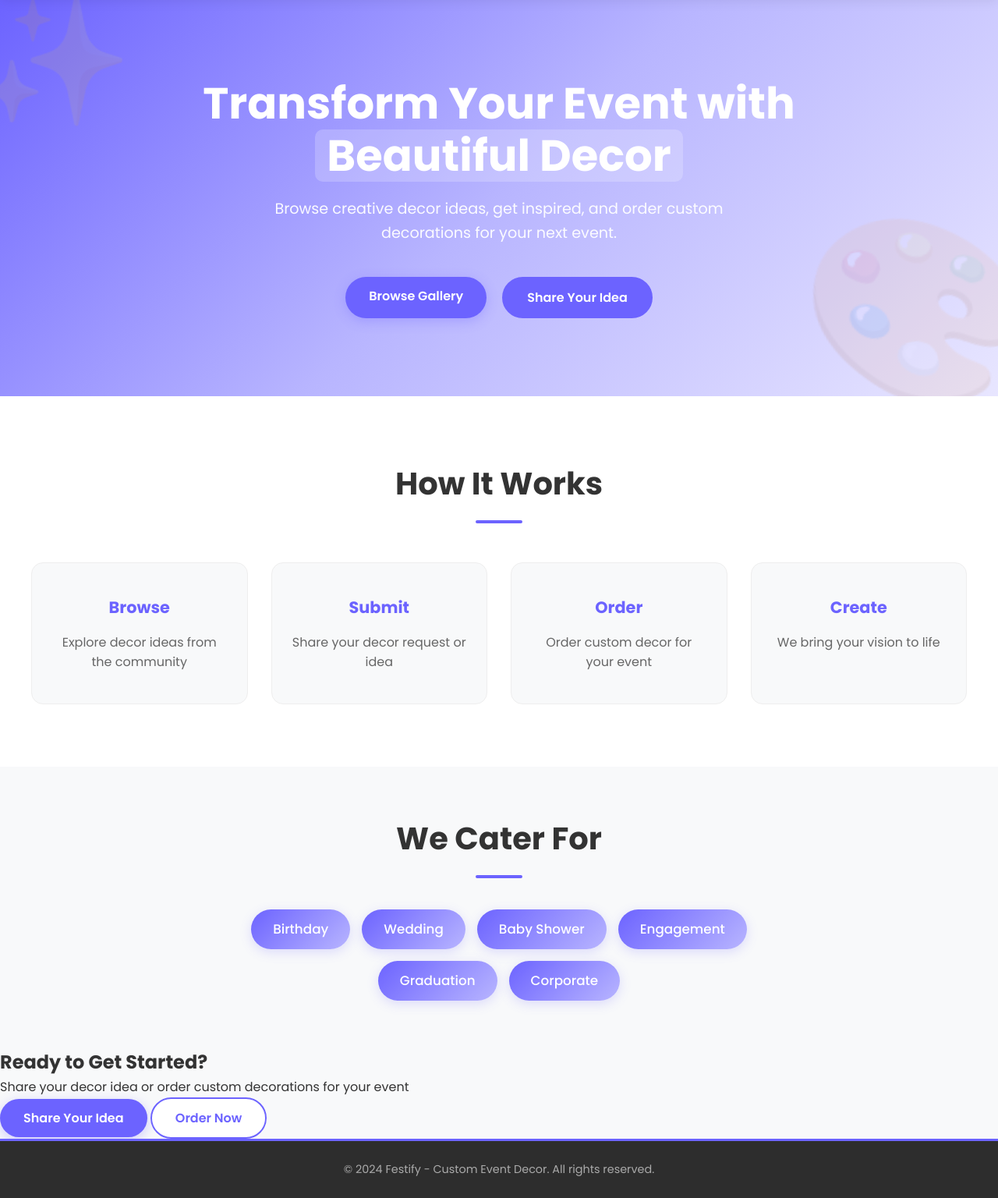
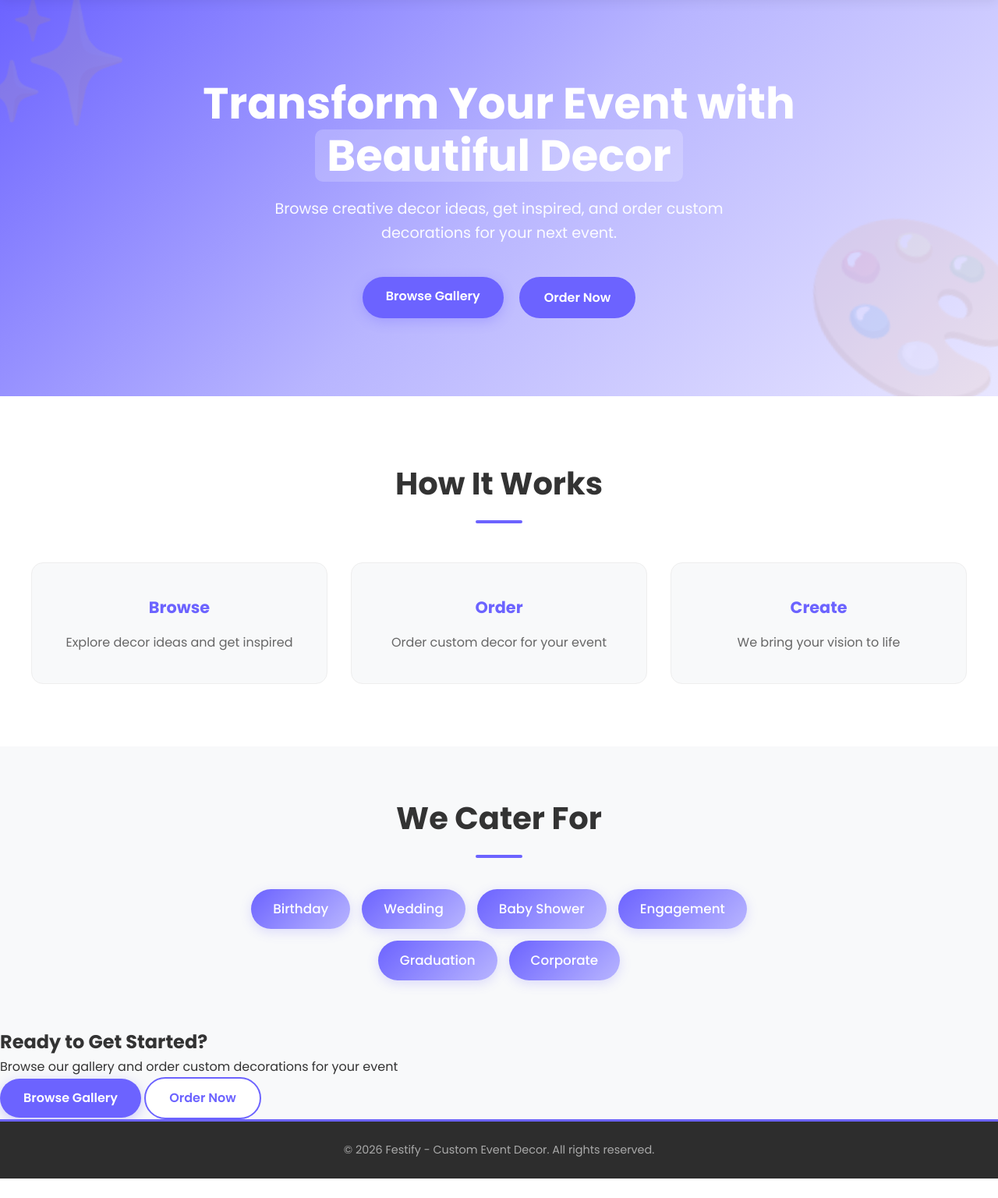
Before and after one commit to Jithubby/festify-design-proj, a Flask app: page / in a window 1280 px wide. Shown: the part 80-1616 px from the top of the page at 78% size. After the commit the page ends 1591 px from the top, so only its background shows below. Run offline with Flask 3, Linux system fonts and the light colour scheme.

```diff
--- a/app.py
+++ b/app.py
@@ -13,7 +13,7 @@ ADMIN_USERNAME = "anita"
 ADMIN_PASSWORD = "decor2024"
 
 # unsplash api key (get from unsplash.com)
-UNSPLASH_ACCESS_KEY = "YOUR_UNSPLASH_ACCESS_KEY"
+UNSPLASH_ACCESS_KEY = "44Fxyn--Fv1yJNwNAiCVPoEFRt7fZNv80ikmCdEZZIc"
 
 def create_database():
     connection = sqlite3.connect(DATABASE)
--- a/templates/index.html
+++ b/templates/index.html
@@ -26,21 +26,18 @@
             <p>Browse creative decor ideas, get inspired, and order custom decorations for your next event.</p>
             <div class="hero-buttons">
                 <a href="/decor" class="btn btn-primary">Browse Gallery</a>
-                <a href="/add-idea" class="btn btn-secondary">Share Your Idea</a>
+                <a href="/order" class="btn btn-secondary">Order Now</a>
             </div>
         </div>
     </header>
-      <!-- features section - clean and simple -->
+
+    <!-- features section -->
     <section class="features">
         <h2>How It Works</h2>
         <div class="feature-grid">
             <div class="feature-card">
                 <h3>Browse</h3>
-            <p>Explore decor ideas from the community</p>
-        </div>
-        <div class="feature-card">
-            <h3>Submit</h3>
-            <p>Share your decor request or idea</p>
+                <p>Explore decor ideas and get inspired</p>
             </div>
             <div class="feature-card">
                 <h3>Order</h3>
@@ -69,17 +66,16 @@
     <!-- call to action -->
     <section class="cta-section">
         <h2>Ready to Get Started?</h2>
-        <p>Share your decor idea or order custom decorations for your event</p>
+        <p>Browse our gallery and order custom decorations for your event</p>
         <div class="cta-buttons">
-
-            <a href="/add-idea" class="btn btn-primary">Share Your Idea</a>
+            <a href="/decor" class="btn btn-primary">Browse Gallery</a>
             <a href="/order" class="btn btn-secondary">Order Now</a>
         </div>
     </section>
 
     <!-- footer -->
     <footer>
-        <p>&copy; 2024 Festify - Custom Event Decor. All rights reserved.</p>
+        <p>&copy; 2026 Festify - Custom Event Decor. All rights reserved.</p>
     </footer>
 </body>
 </html>
```
Lines whose indentation alone changed are shown as unchanged.
